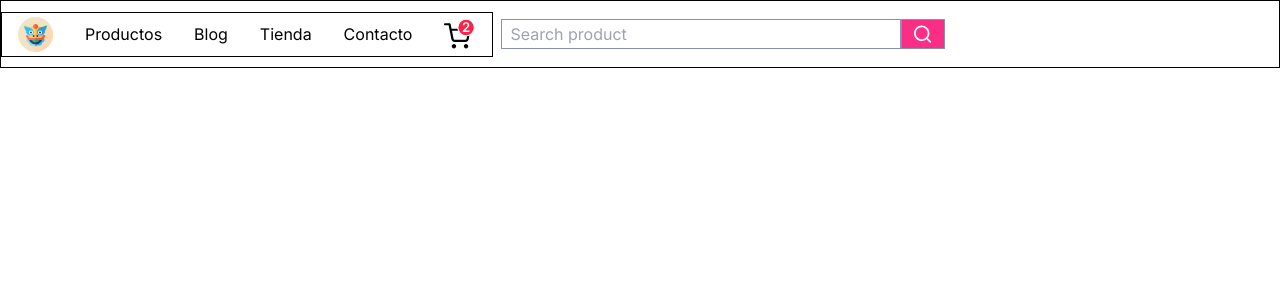
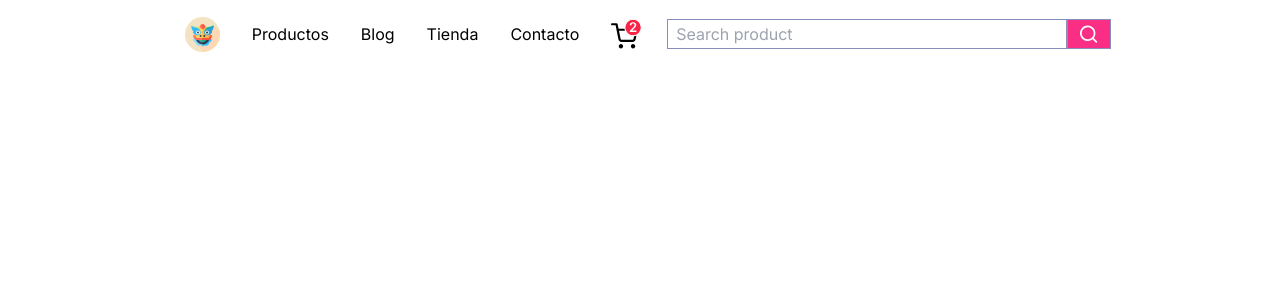
Before and after one commit to addliam/ecommerce-electronics, a Next.js app: page /products in a window 1280 px wide. Shown: the top 300 px of the page. Built offline with nearby package versions, Linux system fonts and the light colour scheme.

Commit message:
navbar layout

```diff
--- a/components/Navbar/Navbar.tsx
+++ b/components/Navbar/Navbar.tsx
@@ -5,8 +5,8 @@ import SearchProduct from "../common/SearchProduct";
 
 const Navbar = () => {
   return (
-    <nav className="debug h-[4.25em] w-full flex items-center gap-2">
-      <ul className="debug flex flex-row items-center w-fit ">
+    <nav className="h-[4.25em] w-fit flex items-center gap-2">
+      <ul className="flex flex-row items-center w-fit ">
         <li className="px-[1em] py-[.25em]">
           <Link href={"/"}>
             <Image
--- a/pages/products.tsx
+++ b/pages/products.tsx
@@ -3,8 +3,10 @@ import Navbar from "../components/Navbar/Navbar";
 
 const ProductsPage = () => {
   return (
-    <main>
-      <Navbar />
+    <main className="w-screen">
+      <div className="layout mx-auto w-fit max-w-[1380px]">
+        <Navbar />
+      </div>
     </main>
   );
 };
```
